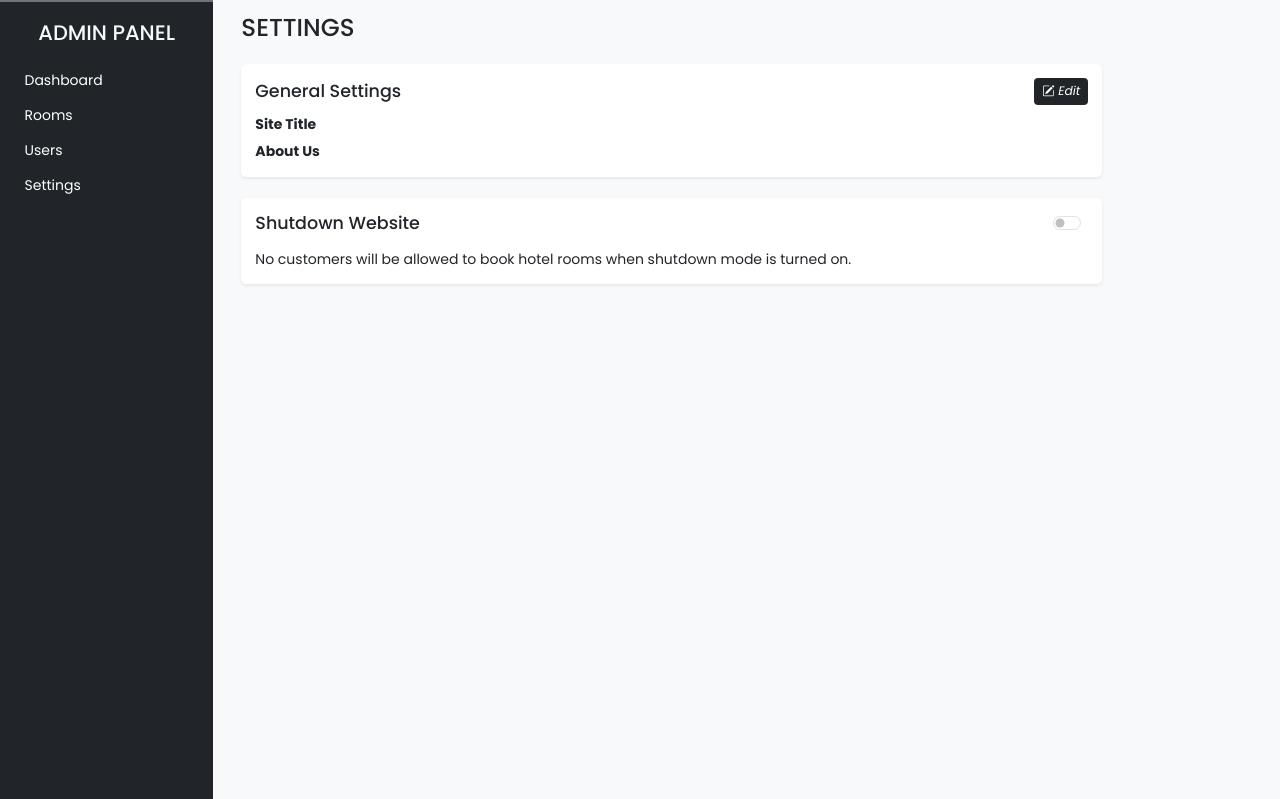
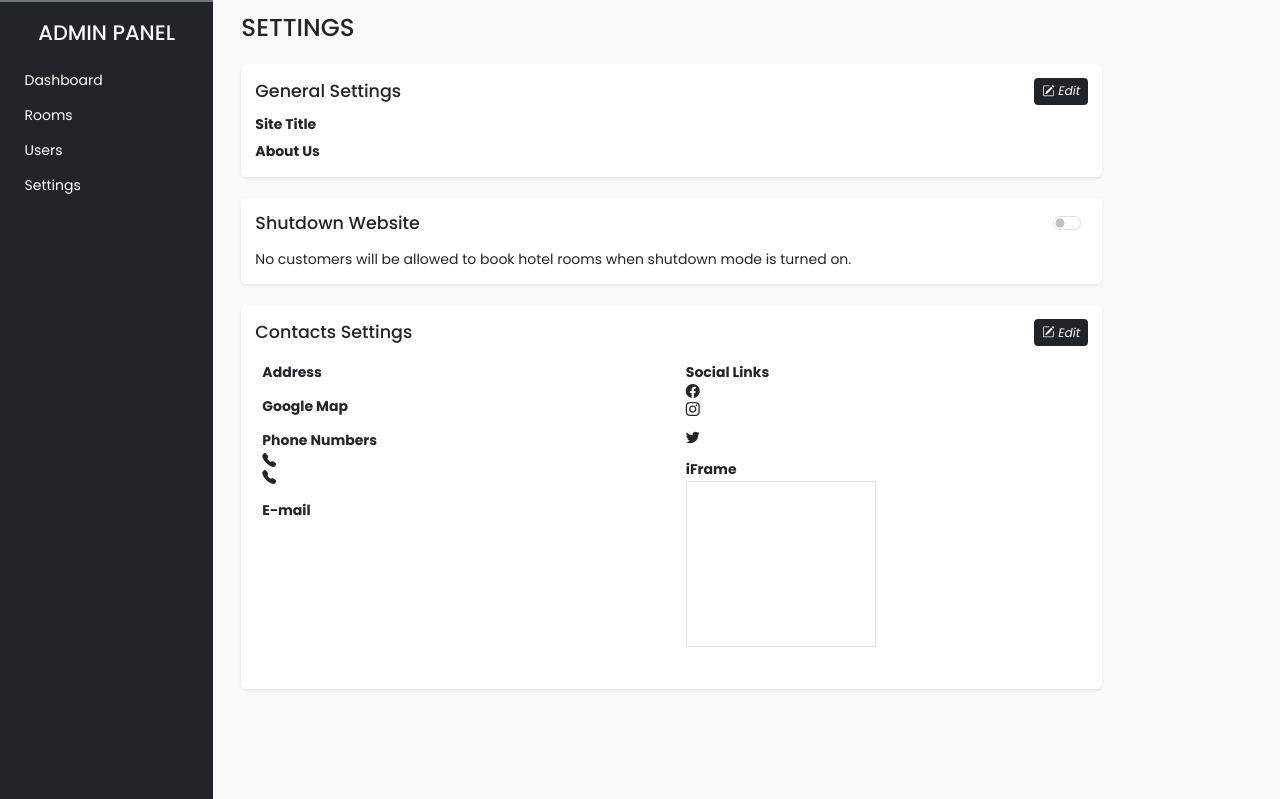
Before and after one commit to Xander1936/hotel-booking-website, a PHP site: page /admin/settings.php in a window 1280 px wide. Shown: the part 58-857 px from the top of the page. Run offline with PHP 8.4, Linux system fonts and the light colour scheme; the visitor is signed in with stand-in values (Sample User, id 1); data that the repository does not hold is empty.

Commit message:
Some Fixes: about and contact pages.

```diff
--- a/admin/inc/main_content.php
+++ b/admin/inc/main_content.php
@@ -23,7 +23,7 @@
             <!-- General Settings Modal Section Starts -->
             <div class="modal fade" id="general-s" data-bs-backdrop="static" data-bs-keyboard="true" tabindex="-1" aria-labelledby="staticBackdropLabel" aria-hidden="true">
                 <div class="modal-dialog">
-                    <form>
+                    <form id="general_s_form">
                         <div class="modal-content">
                             <div class="modal-header">
                                 <h1 class="modal-title">General Settings</h1>
@@ -31,17 +31,17 @@
                             </div>
                             <div class="modal-body">
                                 <div class="mb-3">
-                                    <label class="form-label" for="site_title_inp">Site Title</label>
+                                    <label class="form-label fw-bold" for="site_title_inp">Site Title</label>
                                     <input type="text" name="site_title" id="site_title_inp" class="form-control shadow-none" required>
                                 </div>
                                 <div class="mb-3">
-                                    <label class="form-label" for="site_about_inp">About Us</label>
+                                    <label class="form-label fw-bold" for="site_about_inp">About Us</label>
                                     <textarea name="site_about" id="site_about_inp" class="form-control shadow-none" rows="6" required></textarea>
                                 </div>
                             </div>
                             <div class="modal-footer">
                                 <button type="button" onclick="site_title.value = general_data.site_title, site_about.value = general_data.site_about" class="btn text-secondary shadow-none" data-bs-dismiss="modal">CANCEL</button>
-                                <button type="button" onclick="upd_general(site_title.value, site_about.value)" class="btn custom-bg text-white shadow-none">SUBMIT</button>
+                                <button type="submit"  class="btn custom-bg text-white shadow-none">SUBMIT</button>
                             </div>
                         </div>
                     </form>
@@ -67,19 +67,88 @@
             </div>
             <!-- Shutdown Section Ends -->
 
+            <!-- Contacts Details Section Starts -->
+            <div class="card border-0 shadow-sm mb-4">
+                <div class="card-body">
+                    <div class="d-flex align-items-center justify-content-between mb-3">
+                        <h5 class="card-title m-0">Contacts Settings</h5>
+                        <button type="button" class="btn btn-dark shadow-none btn-sm" data-bs-toggle="modal" data-bs-target="#contacts-s">
+                            <i class="bi bi-pencil-square"> Edit</i>
+                        </button>
+                    </div>
+                    <div class="row">
+                        <div style="grid-template-columns: 1fr 1fr;" class="d-grid gap-3">
+                            <div class="col-lg-6 p-2">
+                                <div class="mb-4">
+                                    <h6 class="card-subtitle mb-1 fw-bold">Address</h6>
+                                    <p class="card-text" id="address"></p>
+                                </div>
+                                <div class="mb-4">
+                                    <h6 class="card-subtitle mb-1 fw-bold">Google Map</h6>
+                                    <p class="card-text" id="gmap"></p>
+                                </div>
+                                <div class="mb-4">
+                                    <h6 class="card-subtitle mb-1 fw-bold">Phone Numbers</h6>
+                                    <p class="card-text mb-1">
+                                        <i class="bi bi-telephone-fill"></i>
+                                        <span id="pn1"></span>
+                                    </p>
+                                    <p class="card-text">
+                                        <i class="bi bi-telephone-fill"></i>
+                                        <span id="pn2"></span>
+                                    </p>
+                                </div>
+                                <div class="mb-4">
+                                    <h6 class="card-subtitle mb-1 fw-bold">E-mail</h6>
+                                    <p class="card-text" id="email"></p>
+                                </div>
+                            </div>
+                            <div class="col-lg-6 p-2">
+                                <div class="mb-4">
+                                    <h6 class="card-subtitle mb-1 fw-bold">Social Links</h6>
+                                    <p class="card-text mb-1">
+                                        <i class="bi bi-facebook me-1"></i>
+                                        <span id="fb"></span>
+                                    </p>
+                                    <p class="card-text">
+                                        <i class="bi bi-instagram me-1"></i>
+                                        <span id="insta"></span>
+                                    </p>
+                                    <p class="card-text">
+                                        <i class="bi bi-twitter me-1"></i>
+                                        <span id="tw"></span>
+                                    </p>
+                                </div>
+                                <div class="mb-4">
+                                    <h6 class="card-subtitle mb-1 fw-bold">iFrame</h6>
+                                    <iframe id="iframe" class="border p-2 w-100" loading="lazy"></iframe>
+                                </div>
+                            </div>
+                        </div>
+                    </div>
+                </div>
+            </div>
+
+            <!-- Contacts Details Section Ends -->
+
+
         </div>
     </div>
 </div>
 
+
+
 <script>
+
     let general_data;
+
+    let general_s_form = document.getElementById('general_s_form');
+    let site_title_inp = document.getElementById('site_title_inp');
+    let site_about_inp = document.getElementById('site_about_inp');
 
     function get_general(){
         let site_title = document.getElementById('site_title');
         let site_about = document.getElementById('site_about');
-
-        let site_title_inp = document.getElementById('site_title_inp');
-        let site_about_inp = document.getElementById('site_about_inp');
 
         let shutdown_toggle = document.getElementById('shutdown-toggle');
 
@@ -99,6 +168,11 @@
 
         xhr.send('get_general');
     }
+
+    general_s_form.addEventListener('submit', function(e){
+        e.preventDefault();
+        upd_general(site_title_inp.value, site_about_inp.value);
+    });
 
     function upd_general(site_title_val, site_about_val){
         let xhr = new XMLHttpRequest();
--- a/contact.php
+++ b/contact.php
@@ -5,7 +5,7 @@
     <meta name="viewport" content="width=device-width, initial-scale=1, minimum-scale=1, maximum-scale=1">
     <title>Xander Hotel - CONTACT</title>
     <link rel="stylesheet" href="https://cdn.jsdelivr.net/npm/swiper@11/swiper-bundle.min.css">
-
+    <link rel="stylesheet" href="/css/common.css">
     <?php require("inc/links.php"); ?>
 
 </head>
@@ -93,7 +93,9 @@
                             <label for="" class="form-label" style="font-weight: 500;">Message:</label>
                             <textarea class="form-control shadow-none" rows="5"></textarea>
                         </div>
-                        <button type="submit" class="btn text-white custom-bg shadow-none mt-3">SEND</button>
+                        <div class="mt-4">
+                            <button type="button" class="btn btn-outline-dark shadow-none" data-bs-toggle="modal" data-bs-target="#contactForm">SEND</button>
+                        </div>
                     </form>
                 </div>
             </div>
```
Also changed, not shown: about.php (+23 -28 lines).
